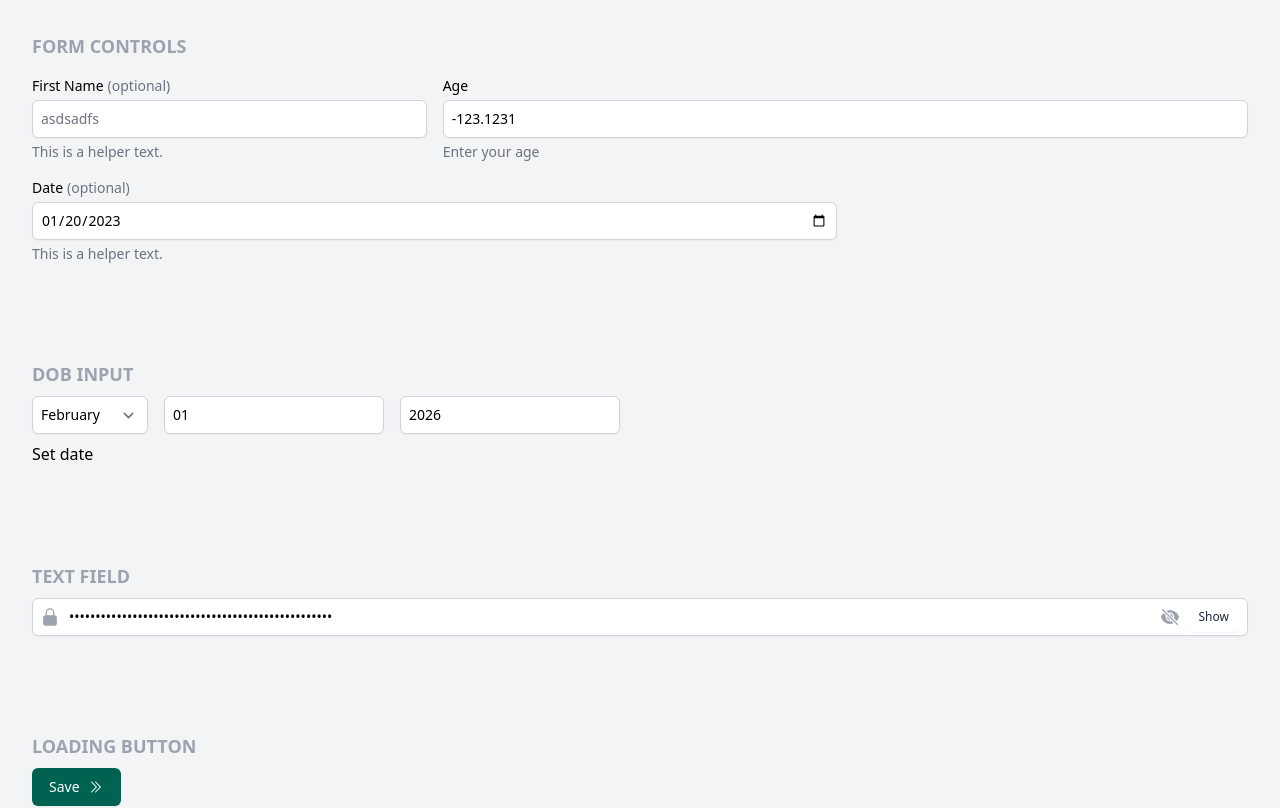
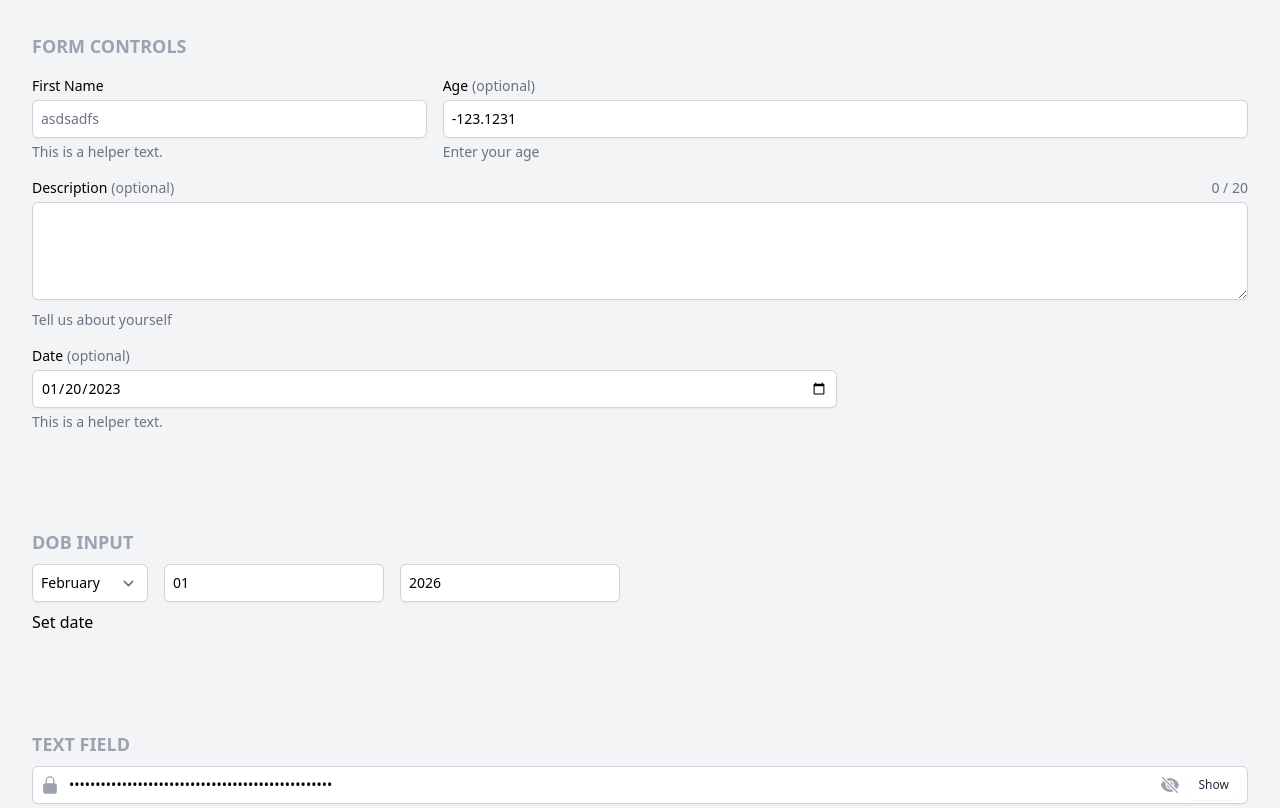
Before and after one commit to ericchernuka/atoms, a React (Vite) app: page / in a window 1280 px wide. Shown: the top 808 px of the page. Built offline with nearby package versions, Linux system fonts and the light colour scheme; what tailwindcss-radix would draw is missing.

Commit message:
feat: add textarea and character counter

```diff
--- a/src/App.tsx
+++ b/src/App.tsx
@@ -8,6 +8,7 @@ import { ReactNode, useState } from "react";
 import { Button } from "./button/Button";
 import { ButtonGroup } from "./button/ButtonGroup";
 import { LoadingButton } from "./button/LoadingButton";
+import { CharacterCount } from "./character-count/CharacterCount";
 import * as CollapsiblePrimitive from "./collapsible/Collapsible";
 import { DateInput } from "./date-input/DateInput";
 import * as Dialog from "./dialog/Dialog";
@@ -22,9 +23,10 @@ import * as List from "./list/List";
 import { NumberInput } from "./number-input/NumberInput";
 import * as CardPrimitive from "./panels/Card";
 import * as CardList from "./panels/CardList";
-import { Stack } from "./stack/Stack";
+import { HStack, Stack } from "./stack/Stack";
 import { Text } from "./Text";
 import * as TextField from "./text-input/TextInput";
+import { TextArea } from "./textarea/TextArea";
 
 const SectionSpacer = (props: { children: ReactNode }) => (
   <div className="p-8 flex flex-col items-start space-y-2 w-full" {...props} />
@@ -45,6 +47,10 @@ function App() {
   const [isDialogOpen, setIsDialogOpen] = useState(false);
   const [loading, setLoading] = useState(false);
   const [number, setNumber] = useState(-123.1231);
+  const [description, setDescription] = useState("");
+  const descriptionLimit = 20;
+  const isDescriptionInvalid = description.length > descriptionLimit;
+
   const RightIcon = showPassword ? EyeIcon : EyeSlashIcon;
 
   const [dobState, setDobState] = useState<string | undefined>("2026-02-01");
@@ -59,7 +65,6 @@ function App() {
           <Header>Form Controls</Header>
           <FormGrid columns={6}>
             <FormControl
-              isRequired={false}
               isInvalid={isInvalid}
               isDisabled={isDisabled}
               isReadOnly={isReadOnly}
@@ -71,7 +76,7 @@ function App() {
               <FormErrorMessage>This is an error message.</FormErrorMessage>
             </FormControl>
             <FormControl
-              isRequired
+              isRequired={false}
               isInvalid={isInvalid}
               isDisabled={isDisabled}
               isReadOnly={isReadOnly}
@@ -87,6 +92,34 @@ function App() {
               <FormHelperText>Enter your age</FormHelperText>
               <FormErrorMessage>Incorrect age.</FormErrorMessage>
             </FormControl>
+
+            <FormControl
+              isRequired={false}
+              isInvalid={isDescriptionInvalid}
+              isDisabled={isDisabled}
+              isReadOnly={isReadOnly}
+              className="sm:col-span-6"
+            >
+              <HStack justify="spaceBetween">
+                <FormLabel>Description</FormLabel>
+                <CharacterCount
+                  count={description.length}
+                  limit={descriptionLimit}
+                />
+              </HStack>
+              <TextArea
+                name="description"
+                rows={4}
+                value={description}
+                onChange={(val) => setDescription(val)}
+              />
+              <FormHelperText>Tell us about yourself</FormHelperText>
+              <FormErrorMessage>
+                Description exceeds maximum character limit of{" "}
+                {descriptionLimit}
+              </FormErrorMessage>
+            </FormControl>
+
             <FormControl
               isRequired={false}
               isInvalid={isInvalid}
@@ -95,11 +128,7 @@ function App() {
               className="sm:col-span-4"
             >
               <FormLabel>Date</FormLabel>
-              <DateInput
-                name="date"
-                defaultValue="2023-01-20"
-                onChange={(val) => console.log(val)}
-              />
+              <DateInput name="date" defaultValue="2023-01-20" />
               <FormHelperText>This is a helper text.</FormHelperText>
               <FormErrorMessage>This is an error message.</FormErrorMessage>
             </FormControl>
--- /dev/null
+++ b/src/character-count/CharacterCount.tsx
@@ -0,0 +1,63 @@
+import { cx } from "class-variance-authority";
+import clsx from "clsx";
+import {
+  ComponentPropsWithoutRef,
+  ElementRef,
+  forwardRef,
+  useEffect,
+} from "react";
+
+type CharacterCountElement = ElementRef<"div">;
+export interface CharacterCountProps extends ComponentPropsWithoutRef<"div"> {
+  count?: number;
+  limit?: number;
+}
+
+/**
+ * CharacterCount
+ *
+ * Assistive component that displays the current character count of a text field.
+ */
+export const CharacterCount = forwardRef<
+  CharacterCountElement,
+  CharacterCountProps
+>(({ count = 0, limit = 0, ...props }, forwardedRef) => {
+  const percentageToLimit = count / limit;
+  const shouldAnnounceLimit = percentageToLimit > 0.75;
+
+  const announceProps = shouldAnnounceLimit
+    ? ({
+        role: "status",
+        "aria-live": "polite",
+        "aria-atomic": true,
+        "aria-label": characterCountMessage(count, limit),
+      } as const)
+    : undefined;
+
+  return (
+    <div
+      {...props}
+      {...announceProps}
+      className={clsx("sm:text-sm", {
+        "text-gray-500": !shouldAnnounceLimit,
+        "text-red-400": percentageToLimit > 0.75,
+        "text-red-500": percentageToLimit > 0.9,
+        "text-red-600": percentageToLimit > 1,
+      })}
+    >
+      <span aria-hidden="true">{`${count} / ${limit}`}</span>
+    </div>
+  );
+});
+
+CharacterCount.displayName = "CharacterCount";
+
+const characterCountMessage = (count: number, limit: number) => {
+  if (count >= limit) {
+    return `You have exceeded the character limit by ${
+      count - limit
+    } characters.`;
+  }
+
+  return `You have ${limit - count} characters remaining.`;
+};
--- /dev/null
+++ b/src/textarea/TextArea.tsx
@@ -0,0 +1,45 @@
+import { ComponentPropsWithoutRef, ElementRef, forwardRef } from "react";
+import { useFormControl, UseFormControlProps } from "../forms/use-form-control";
+import { inputClasses } from "../shared-utils/design";
+import { useControllableState } from "../use-controllable-state";
+
+/* -------------------------------------------------------------------------------------------------
+ * TextArea
+ * -----------------------------------------------------------------------------------------------*/
+type TextAreaElement = ElementRef<"textarea">;
+interface TextAreaProps
+  extends Omit<
+      ComponentPropsWithoutRef<"textarea">,
+      "className" | "value" | "onChange" | "defaultValue"
+    >,
+    UseFormControlProps<TextAreaElement> {
+  onChange?: (valueAsString: string) => void;
+  value?: string;
+  defaultValue?: string;
+}
+
+const TextArea = forwardRef<TextAreaElement, TextAreaProps>(
+  ({ defaultValue, ...props }, forwardedRef) => {
+    const field = useFormControl(props);
+
+    const [value, setValue] = useControllableState({
+      prop: props.value,
+      defaultProp: defaultValue,
+      onChange: props.onChange,
+    });
+
+    return (
+      <textarea
+        {...field}
+        className={inputClasses("form-textarea")}
+        value={value}
+        onChange={(event) => setValue(event.target.value)}
+        ref={forwardedRef}
+      />
+    );
+  }
+);
+
+TextArea.displayName = "TextArea";
+
+export { TextArea };
```
